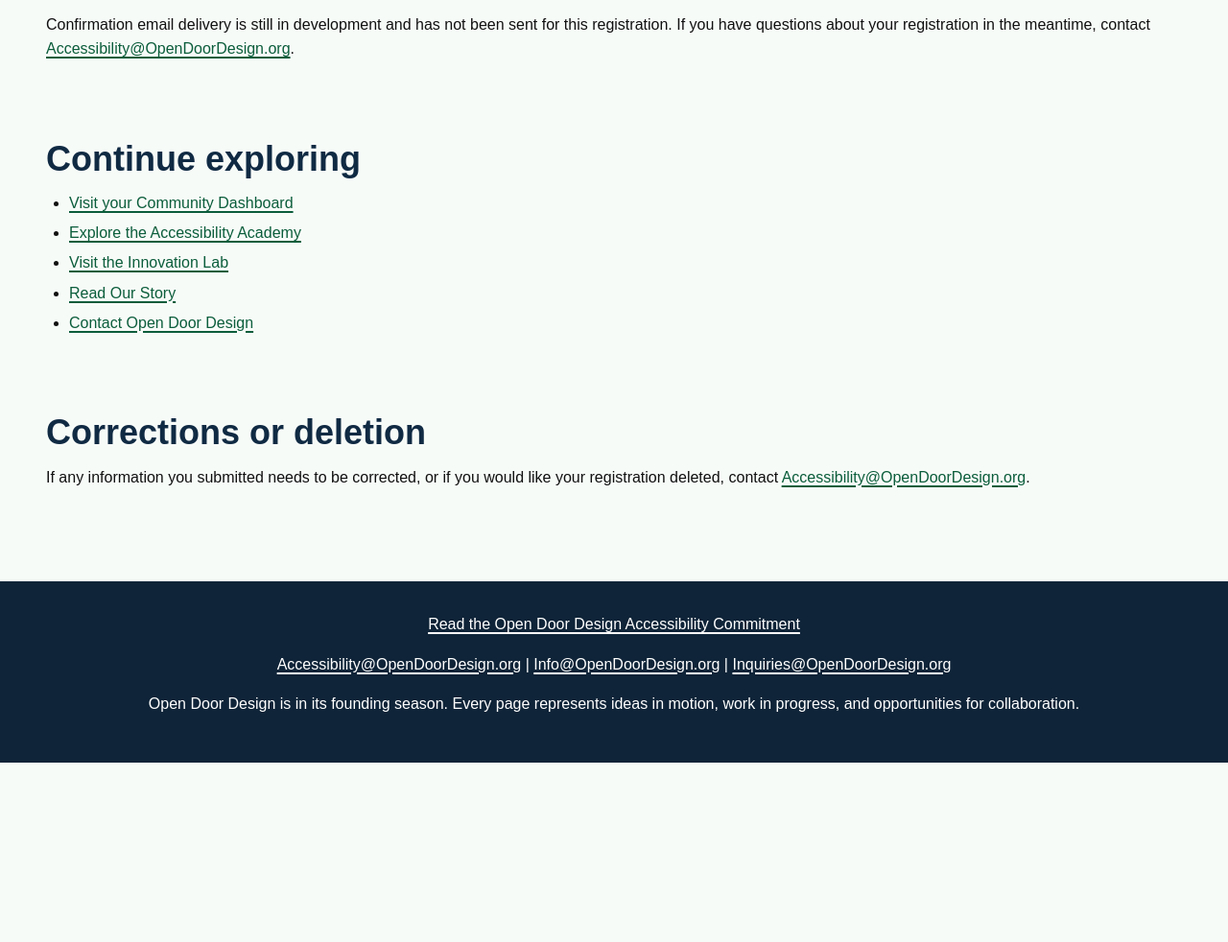
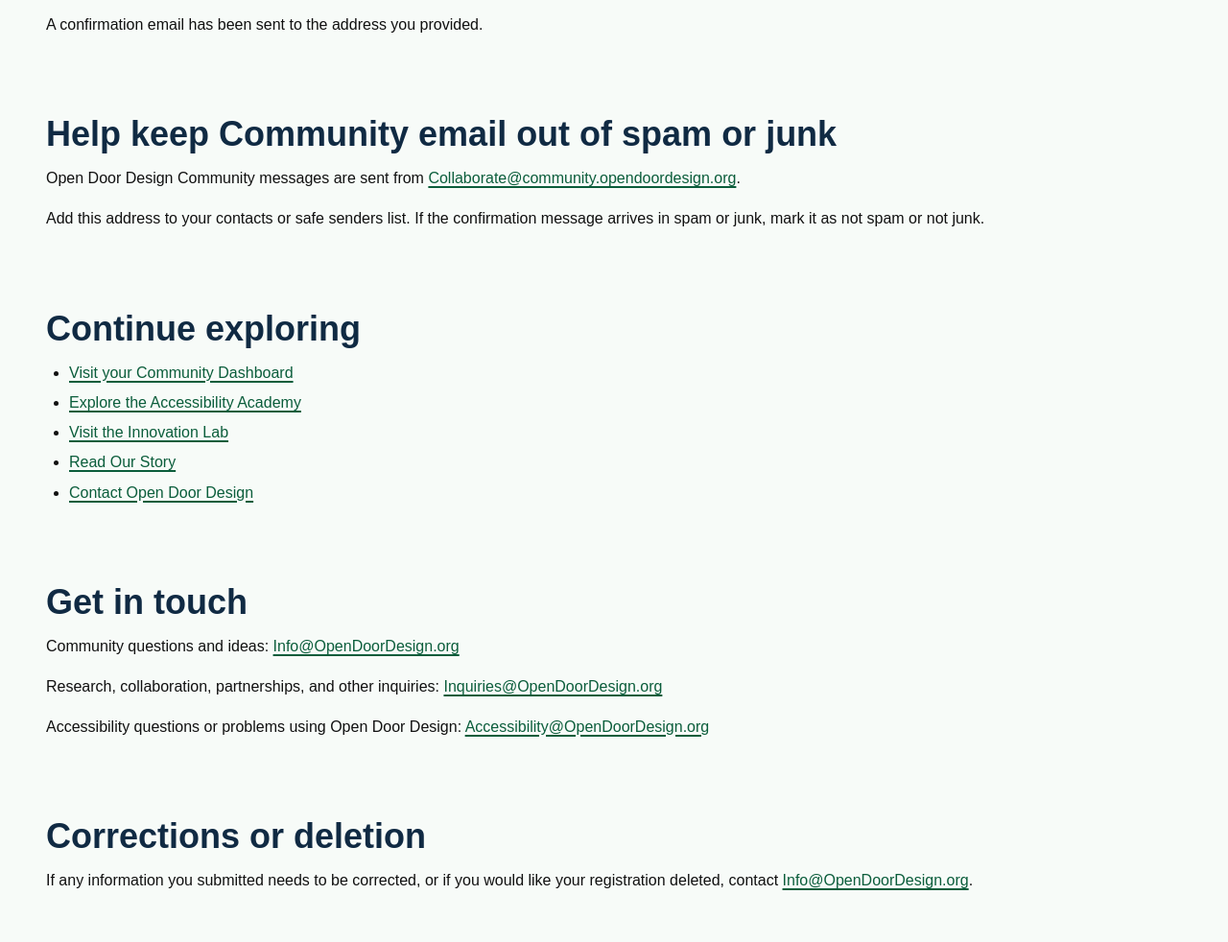
Before and after one commit to Dizno1/OpenDoorDesign, a plain HTML site: page community/welcome.html in a window 1280 px wide. Shown: the part 787-1769 px from the top of the page at 96% size. Before the commit the page ends 1582 px from the top, so only its background shows below. Drawn offline with Linux system fonts and the light colour scheme.

Commit message:
Update Community welcome email and sender guidance

```diff
--- a/community/welcome.html
+++ b/community/welcome.html
@@ -53,7 +53,13 @@
     <section class="section">
       <h1>Welcome to the Open Door Design Community</h1>
       <p class="lede">Thank you for taking the first step toward participating. Your registration has been received.</p>
-      <p>Confirmation email delivery is still in development and has not been sent for this registration. If you have questions about your registration in the meantime, contact <a href="mailto:Accessibility@OpenDoorDesign.org">Accessibility@OpenDoorDesign.org</a>.</p>
+      <p>A confirmation email has been sent to the address you provided.</p>
+    </section>
+
+    <section class="section">
+      <h2>Help keep Community email out of spam or junk</h2>
+      <p>Open Door Design Community messages are sent from <a href="mailto:Collaborate@community.opendoordesign.org">Collaborate@community.opendoordesign.org</a>.</p>
+      <p>Add this address to your contacts or safe senders list. If the confirmation message arrives in spam or junk, mark it as not spam or not junk.</p>
     </section>
 
     <section class="section">
@@ -68,8 +74,15 @@
     </section>
 
     <section class="section">
+      <h2>Get in touch</h2>
+      <p>Community questions and ideas: <a href="mailto:Info@OpenDoorDesign.org">Info@OpenDoorDesign.org</a></p>
+      <p>Research, collaboration, partnerships, and other inquiries: <a href="mailto:Inquiries@OpenDoorDesign.org">Inquiries@OpenDoorDesign.org</a></p>
+      <p>Accessibility questions or problems using Open Door Design: <a href="mailto:Accessibility@OpenDoorDesign.org">Accessibility@OpenDoorDesign.org</a></p>
+    </section>
+
+    <section class="section">
       <h2>Corrections or deletion</h2>
-      <p>If any information you submitted needs to be corrected, or if you would like your registration deleted, contact <a href="mailto:Accessibility@OpenDoorDesign.org">Accessibility@OpenDoorDesign.org</a>.</p>
+      <p>If any information you submitted needs to be corrected, or if you would like your registration deleted, contact <a href="mailto:Info@OpenDoorDesign.org">Info@OpenDoorDesign.org</a>.</p>
     </section>
   </main>
 
```
Also changed, not shown: community/server/email/templates/confirmationEmail.js (+12 -3 lines).
